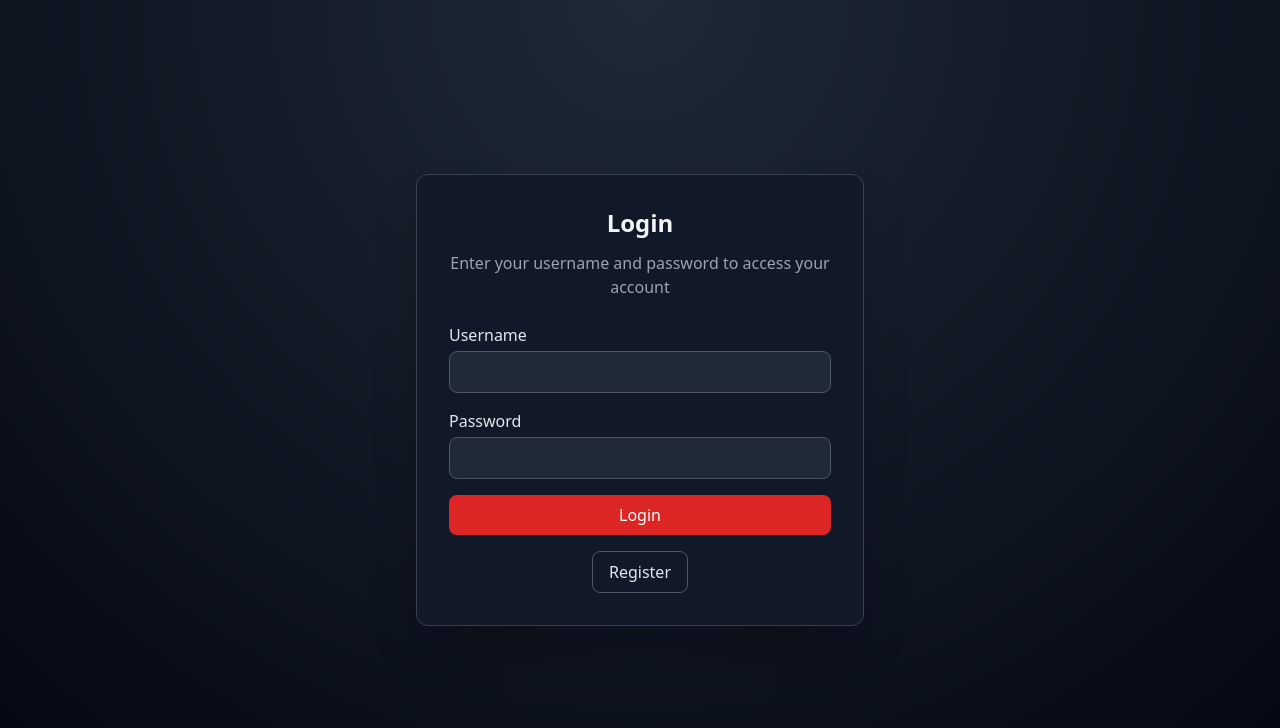
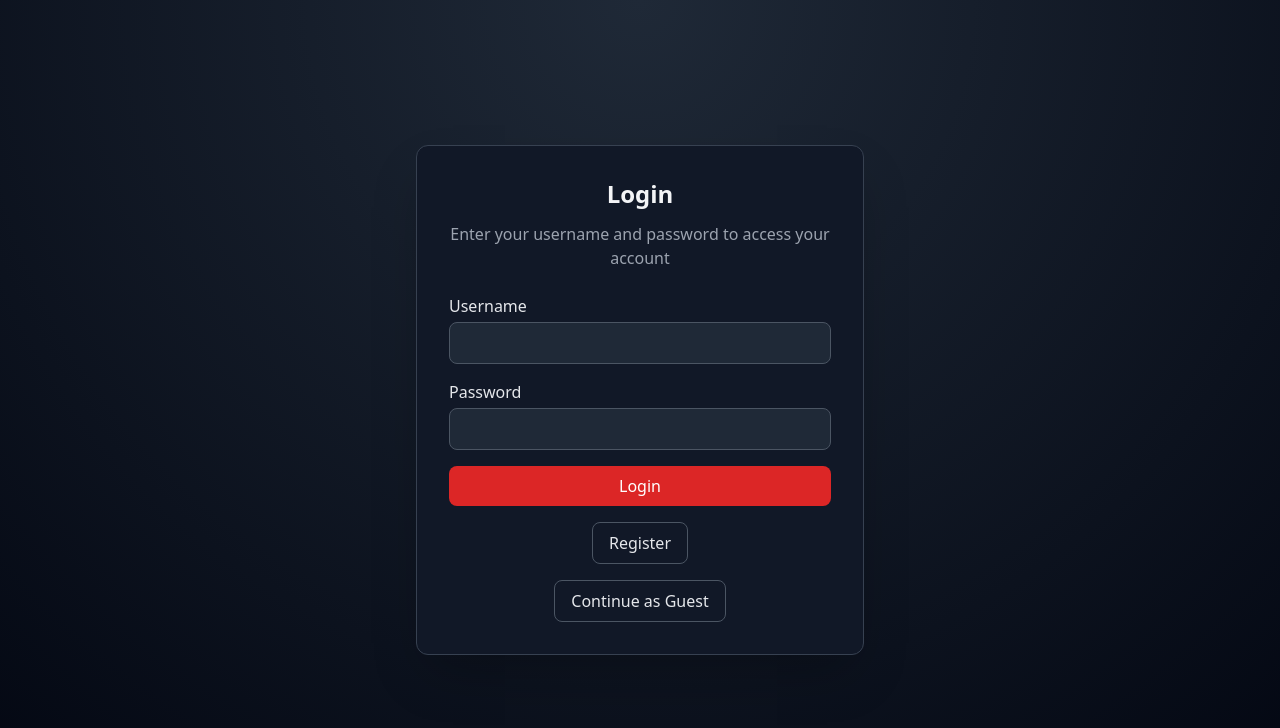
Before and after one commit to rlin49/trois_rickyl49_ethans201_hannahg61_tudorg-, a Flask app: page /login in a window 1280 px wide. Shown: the top 728 px of the page. Run offline with Flask 3, Linux system fonts and the light colour scheme; some libraries are stand-ins or nearby versions.

Commit message:
Add 'Continue as Guest' link to login page

```diff
--- a/app/templates/login.html
+++ b/app/templates/login.html
@@ -76,6 +76,14 @@
             Register
           </a>
         </div>
+        <div class="mt-4 text-center">
+          <a
+            href="/homepage"
+            class="inline-block border border-gray-600 text-gray-200 px-4 py-2 rounded-lg hover:bg-gray-800 transition"
+          >
+            Continue as Guest
+          </a>
+        </div>
 
       </div>
 
```
